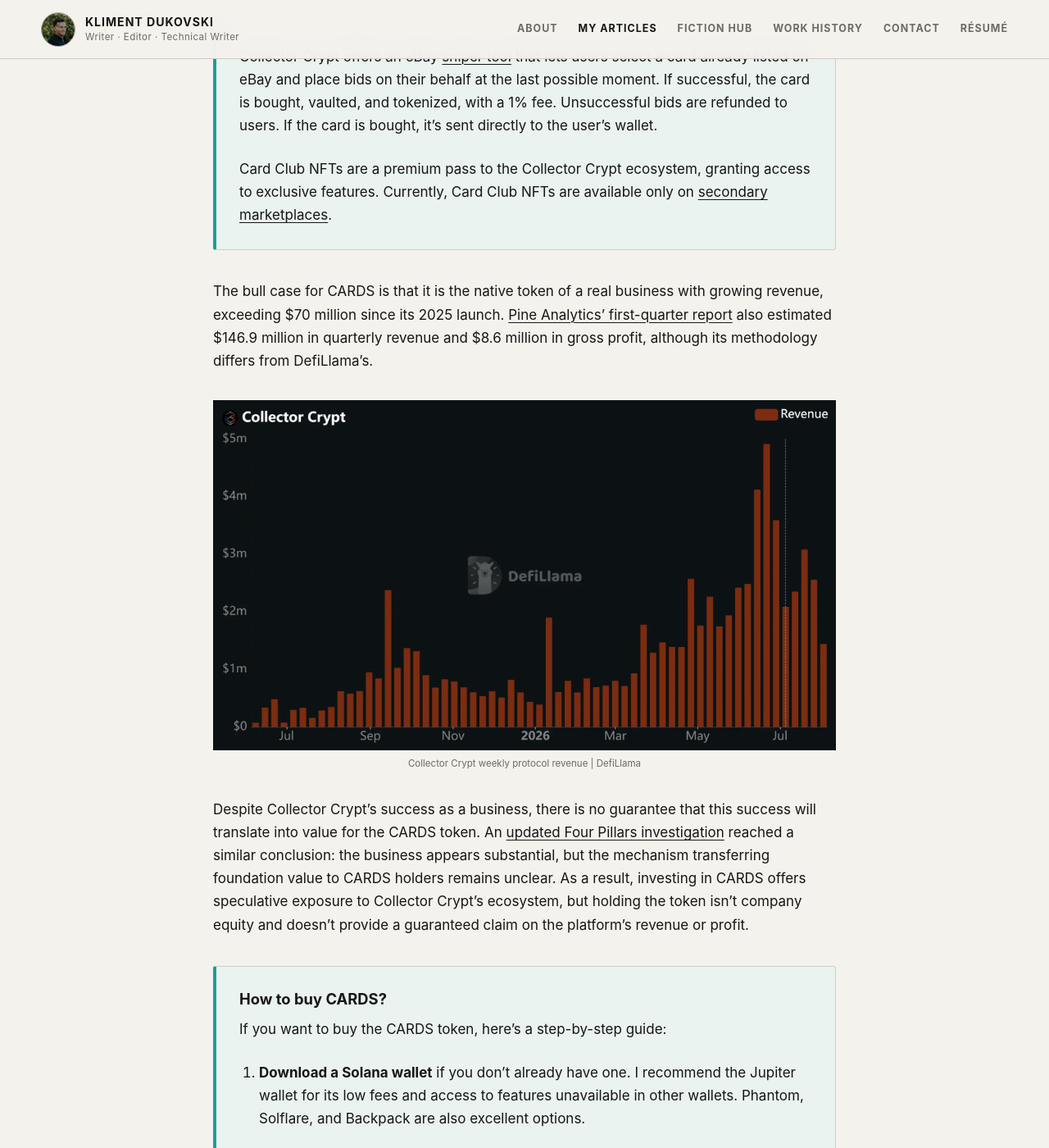
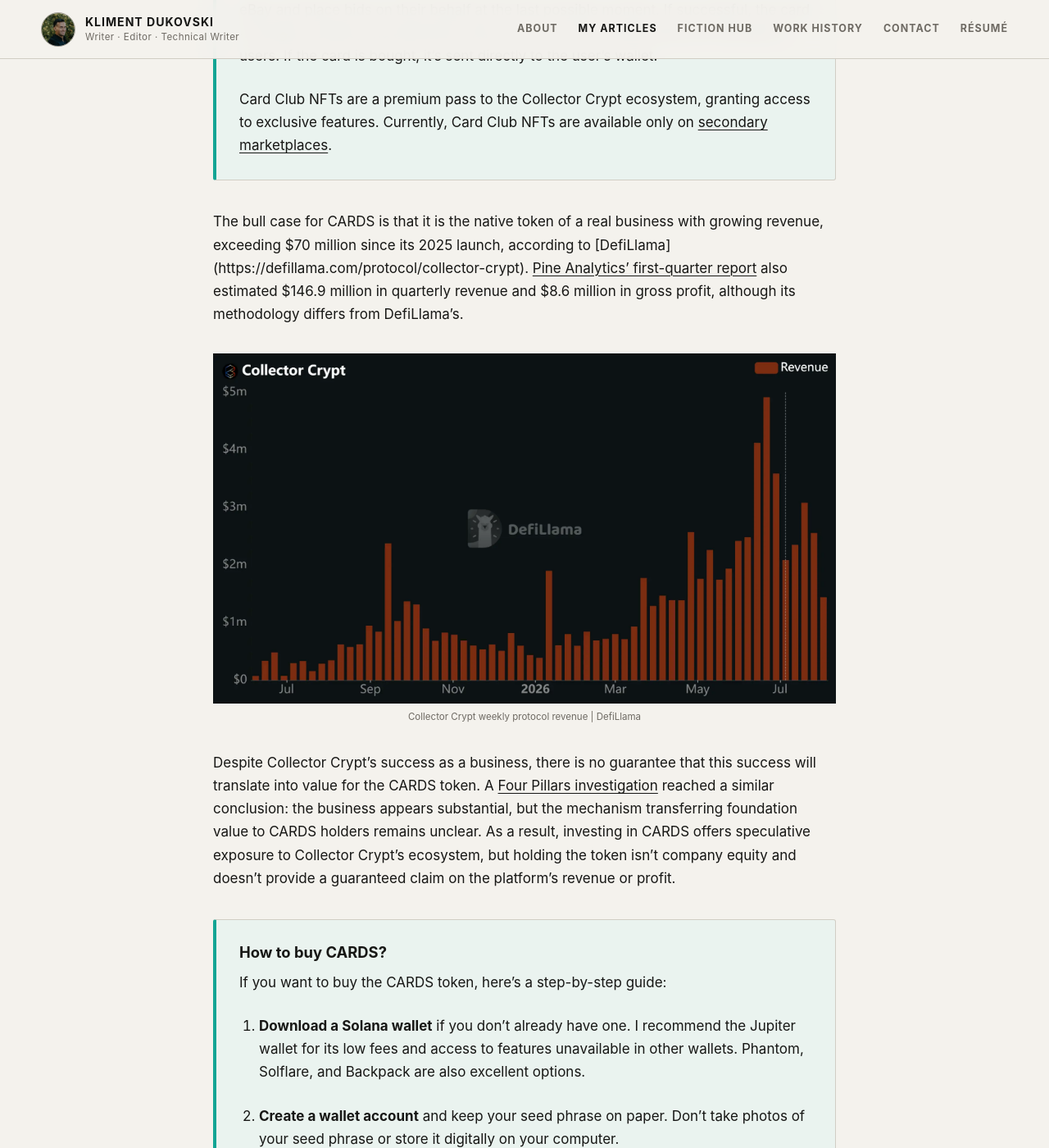
Before and after one commit to kliment-dukovski/kliment-dukovski.github.io, a Jekyll site: the page built from _posts/2026-07-31-collector-crypt-gacha-review.md, in a window 1280 px wide and 1400 px high, scrolled down 15484 px. Shown: the whole window at 82% size. Built offline with Jekyll 4.4.1, drawn with Linux system fonts in a browser that asks for light colours; part of the change alters nothing that is shown; some of the changed text lies outside the part shown.

Commit message:
Minor updates to the Collector Crypt article

```diff
--- a/_posts/2026-07-31-collector-crypt-gacha-review.md
+++ b/_posts/2026-07-31-collector-crypt-gacha-review.md
@@ -247,35 +247,36 @@ All shipments are insured up to \$5,000. Shipments over \$5,000 are covered at a
 
 </aside>
 
-If you decide to keep your cards, there’s a fifth option: borrow against them on Jupiter’s Offerbook.
+If you decide to keep your cards, there’s a fourth option: borrow against them on Jupiter’s Offerbook.
 
 Here’s how it works:
 
-1.  Visit Jupiter’s Offerbook.
-
-2.  Select **My Collaterals**.
+<ol>
+  <li>Visit Jupiter’s Offerbook.</li>
+  <li>Select <strong>My Collaterals</strong>.</li>
+</ol>
 
 <figure class="article-figure article-figure-portrait">
   <img src="{{ '/assets/images/jupiter-offerbook-collateral.webp' | relative_url }}" alt="Jupiter Offerbook screen with My Collaterals selected" width="815" height="936" loading="lazy" decoding="async">
   <figcaption>Select My Collaterals in Jupiter Offerbook</figcaption>
 </figure>
 
-3.  Select **Collectibles** from the top options.
+<ol start="3">
+  <li>Select <strong>Collectibles</strong> from the top options.</li>
+</ol>
 
 <figure class="article-figure article-figure-portrait">
   <img src="{{ '/assets/images/jupiter-offerbook-collectibles.webp' | relative_url }}" alt="Jupiter Offerbook screen showing Collector Crypt under Collectibles" width="867" height="996" loading="lazy" decoding="async">
   <figcaption>Select Collector Crypt under Collectibles</figcaption>
 </figure>
 
-4.  Select **Collector Crypt.**
-
-5.  Choose the card you wish to use as a collateral.
-
-6.  Select **Ask for a Loan**.
-
-7.  Fill out the details, such as APR, loan term, and the amount you’re requesting.
-
-8.  Wait for lenders to accept your offer.
+<ol start="4">
+  <li>Select <strong>Collector Crypt.</strong></li>
+  <li>Choose the card you wish to use as a collateral.</li>
+  <li>Select <strong>Ask for a Loan</strong>.</li>
+  <li>Fill out the details, such as APR, loan term, and the amount you’re requesting.</li>
+  <li>Wait for lenders to accept your offer.</li>
+</ol>
 
 ## Is Collector Crypt fair?
 
@@ -339,7 +340,7 @@ Another revenue source for the company is fees collected when cards are traded t
 
 Collector Crypt launched its native token, CARDS, in August 2025, with a total supply of 2 billion. Reported circulating supply differed across trackers on July 31, 2026: [DefiLlama displayed approximately 257.55 million](https://defillama.com/protocol/collector-crypt), while [Binance displayed approximately 415.9 million](https://www.binance.com/en/price/collector-crypt).
 
-The token's primary utility is earning gacha points each month based on how many CARDS tokens you hold in your wallet. The current rate is 0.4 points per CARDS token. These points can be used to open packs on the Collector Crypt platform, according to [Collector Crypt’s token documentation](https://docs.collectorcrypt.com/cards-token).
+The token's primary utility is earning gacha points each month based on how many CARDS tokens you hold in your wallet. The current rate is 0.4 points per CARDS token. These points can be used to open packs on the Collector Crypt platform, according to [Collector Crypt’s Discord information](https://discord.com/invite/CollectorCrypt).
 
 | Pack            | Points required | CARDS required to earn that many points each month |
 |-----------------|-----------------|----------------------------------------------------|
@@ -371,14 +372,14 @@ Card Club NFTs are a premium pass to the Collector Crypt ecosystem, granting acc
 
 </aside>
 
-The bull case for CARDS is that it is the native token of a real business with growing revenue, exceeding \$70 million since its 2025 launch. [Pine Analytics’ first-quarter report](https://pineanalytics.substack.com/p/collector-crypt-quarterly-report) also estimated \$146.9 million in quarterly revenue and \$8.6 million in gross profit, although its methodology differs from DefiLlama’s.
+The bull case for CARDS is that it is the native token of a real business with growing revenue, exceeding \$70 million since its 2025 launch, according to [DefiLlama] (https://defillama.com/protocol/collector-crypt). [Pine Analytics’ first-quarter report](https://pineanalytics.substack.com/p/collector-crypt-quarterly-report) also estimated \$146.9 million in quarterly revenue and \$8.6 million in gross profit, although its methodology differs from DefiLlama’s.
 
 <figure class="article-figure">
   <img src="{{ '/assets/images/collector-crypt-weekly-revenue-defillama.webp' | relative_url }}" alt="DefiLlama chart showing Collector Crypt weekly protocol revenue" width="2048" height="1152" loading="lazy" decoding="async">
   <figcaption>Collector Crypt weekly protocol revenue | DefiLlama</figcaption>
 </figure>
 
-Despite Collector Crypt’s success as a business, there is no guarantee that this success will translate into value for the CARDS token. An [updated Four Pillars investigation](https://research.4pillars.io/en/research/collcector-crypt-has-one-question-left) reached a similar conclusion: the business appears substantial, but the mechanism transferring foundation value to CARDS holders remains unclear. As a result, investing in CARDS offers speculative exposure to Collector Crypt’s ecosystem, but holding the token isn’t company equity and doesn’t provide a guaranteed claim on the platform’s revenue or profit.
+Despite Collector Crypt’s success as a business, there is no guarantee that this success will translate into value for the CARDS token. A [Four Pillars investigation](https://research.4pillars.io/en/research/collcector-crypt-has-one-question-left) reached a similar conclusion: the business appears substantial, but the mechanism transferring foundation value to CARDS holders remains unclear. As a result, investing in CARDS offers speculative exposure to Collector Crypt’s ecosystem, but holding the token isn’t company equity and doesn’t provide a guaranteed claim on the platform’s revenue or profit.
 
 <aside class="article-callout article-callout--important" aria-label="Important" markdown="1">
 
```
